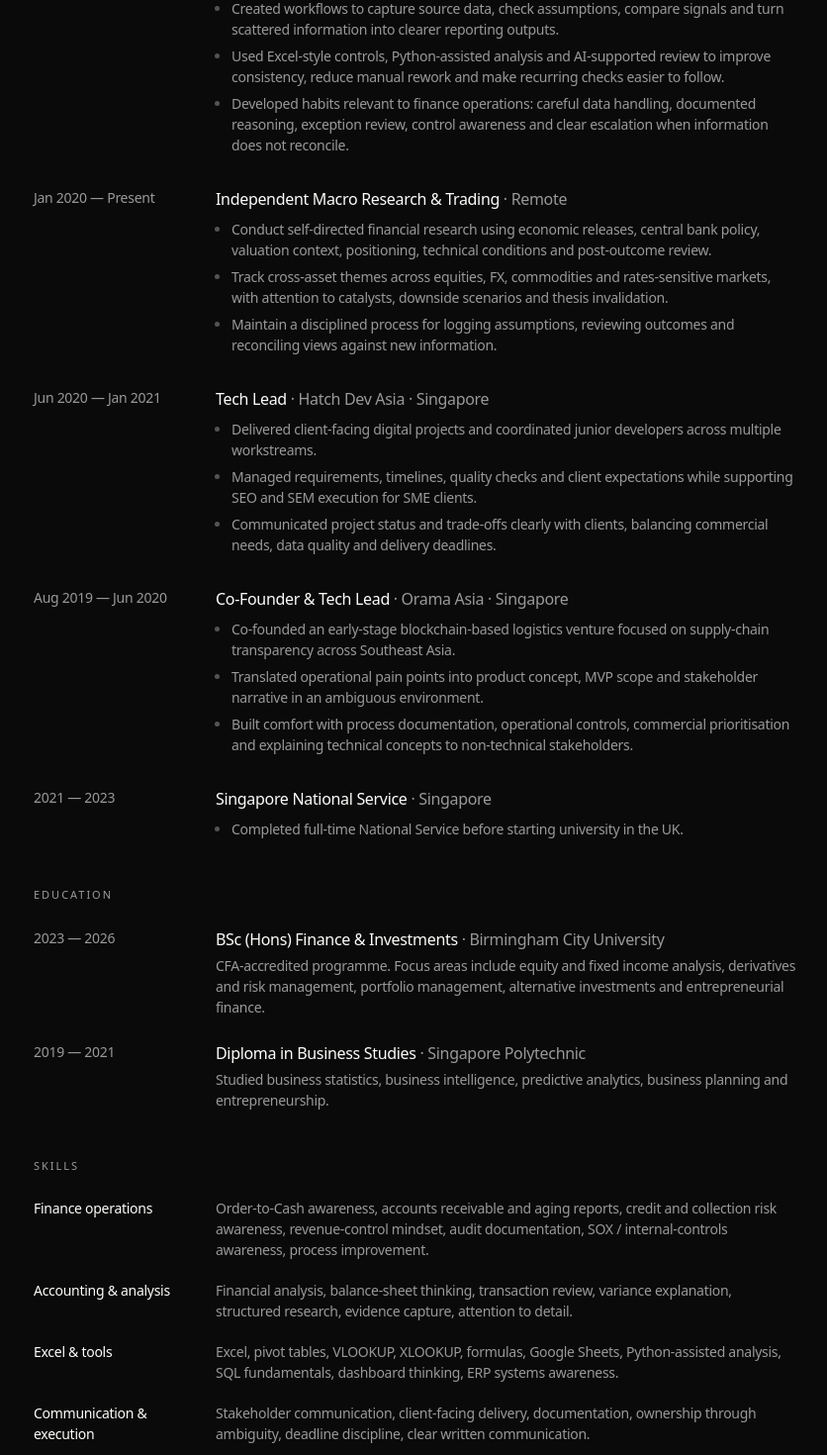
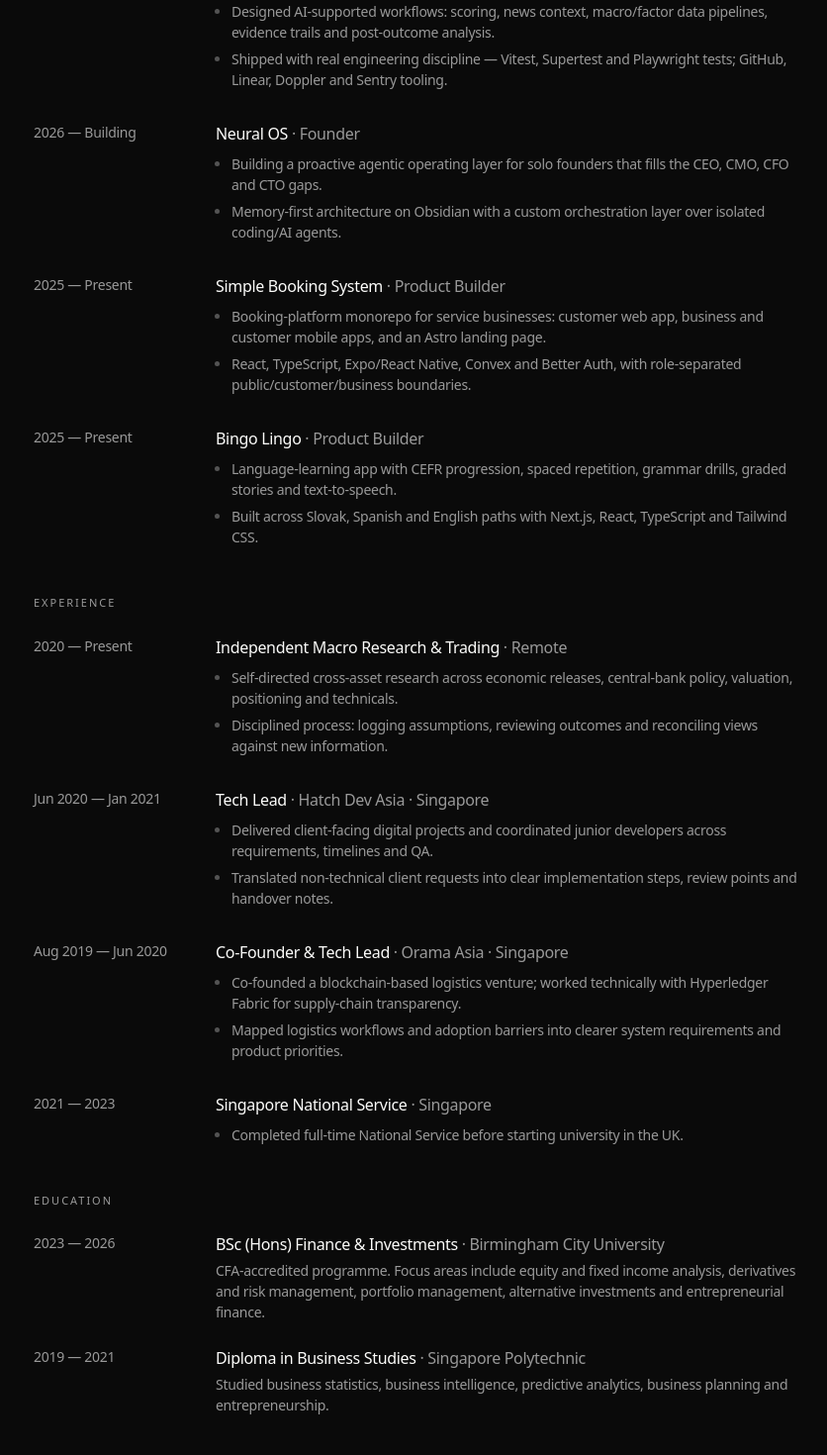
Before and after one commit to operatorzro/neith-lopes, a Next.js app: page /resume in a window 1280 px wide. Shown: the part 600-2070 px from the top of the page at 99% size, without its empty margins (220-1056 px from the left). Built offline with nearby package versions, Linux system fonts and the light colour scheme; a web font is replaced by a local one.

Commit message:
Equalize work card height + trim copy; rebuild resume as general profile (selected work + experience + skills) from current CVs

```diff
--- a/app/resume/page.tsx
+++ b/app/resume/page.tsx
@@ -6,7 +6,7 @@
 export const metadata: Metadata = {
   title: "Resume — Neith Lopes",
   description:
-    "Curriculum vitae of Neith Lopes — Finance & Investments, macro research and finance operations.",
+    "Neith Lopes — building at the intersection of markets, AI engineering and products. Selected work, experience, skills and education.",
 };
 
 export default function ResumePage() {
@@ -32,6 +32,32 @@
             </a>
           </div>
         </header>
+
+        {/* Selected Work */}
+        <section className="flex flex-col gap-6">
+          <h2 className="text-[11px] tracking-[0.18em] uppercase text-body">
+            Selected work
+          </h2>
+          <div className="flex flex-col gap-8">
+            {resume.projects.map((e) => (
+              <div key={e.role + e.org} className="grid grid-cols-[160px_1fr] gap-6">
+                <span className="text-body-s text-body">{e.period}</span>
+                <div className="flex flex-col gap-2">
+                  <h3 className="text-body-m text-heading">
+                    {e.org} <span className="text-body">· {e.role}</span>
+                  </h3>
+                  <ul className="flex flex-col gap-1.5 list-disc pl-4">
+                    {e.bullets.map((b, i) => (
+                      <li key={i} className="text-body-s text-body marker:text-white/30">
+                        {b}
+                      </li>
+                    ))}
+                  </ul>
+                </div>
+              </div>
+            ))}
+          </div>
+        </section>
 
         {/* Experience */}
         <section className="flex flex-col gap-6">
--- a/components/FeaturedWork.tsx
+++ b/components/FeaturedWork.tsx
@@ -30,7 +30,7 @@
   return (
     <Wrapper
       {...wrapperProps}
-      className="group surface relative bg-ui rounded-lg overflow-hidden p-6 flex gap-6 min-h-[168px] transition-all duration-300 ease-out hover:-translate-y-1 hover:shadow-[inset_0_1px_0_0_rgba(255,255,255,0.08),0_2px_6px_rgba(0,0,0,0.5),0_30px_56px_-22px_rgba(0,0,0,0.85)]"
+      className="group surface relative bg-ui rounded-lg overflow-hidden p-6 flex gap-6 h-[164px] transition-all duration-300 ease-out hover:-translate-y-1 hover:shadow-[inset_0_1px_0_0_rgba(255,255,255,0.08),0_2px_6px_rgba(0,0,0,0.5),0_30px_56px_-22px_rgba(0,0,0,0.85)]"
     >
       {/* Left: logo lockup (top) + info (bottom) */}
       <div className="relative z-10 flex flex-1 min-w-0 flex-col justify-between gap-6">
--- a/lib/data.ts
+++ b/lib/data.ts
@@ -35,7 +35,7 @@
     role: "Macro Research & Decision-Support",
     period: "2026 — Present",
     summary:
-      "A research and decision-support platform for serious traders and market operators. Neural Edge organises financial inputs, market evidence, review trails and decision logic across FX, equity indices, commodities and monetary metals.",
+      "A research and decision-support platform for traders and market operators, spanning FX, equities, commodities and metals.",
     logo: "/work/neural-edge-logo.svg",
     logoFit: "contain" as const,
     ticker: ["FX", "equities", "commodities", "rates", "gold", "macro", "signals", "review"],
@@ -46,7 +46,7 @@
     role: "Operating System for Solo Founders",
     period: "2026 — Building",
     summary:
-      "The team a solo founder doesn't have. Neural OS fills the CEO, CMO, CFO and CTO gaps — acting proactively instead of waiting to be prompted. It learns the business in depth and runs the work between check-ins, built memory-first on Obsidian and a stack purpose-made for founders, not a chat wrapper.",
+      "The operating layer a solo founder lacks — proactive AI that runs the work between check-ins, built memory-first on Obsidian.",
     logo: "/work/neural-os-logo.svg",
     logoFit: "contain" as const,
     ticker: ["CEO", "CMO", "CFO", "CTO", "Ops", "Growth", "Strategy", "Copy"],
@@ -57,7 +57,7 @@
     role: "Self-directed",
     period: "2020 — Present",
     summary:
-      "Self-directed research across economic releases, central bank policy, valuation context, positioning, technical conditions and post-outcome review. Focused on cross-asset themes, thesis invalidation and decision quality under uncertainty.",
+      "Self-directed cross-asset research across releases, policy, positioning and disciplined post-outcome review.",
     image: "/work/macro-journal.png",
     featured: true,
   },
@@ -196,27 +196,54 @@
 
 export const resume = {
   summary:
-    "Final-year BSc Finance & Investments student graduating in July 2026, eager to start my career in international finance operations and financial analysis. I turn financial and operational information into clear checks, useful reporting and better-controlled decisions, bringing finance training, Excel, research, documentation and process-improvement habits.",
-  experience: [
+    "Final-year BSc Finance & Investments student (graduating July 2026) who builds at the intersection of markets, AI engineering and products. I turn messy processes into structured systems — shipping full-stack and agentic software, running disciplined cross-asset research, and operating end-to-end as a solo founder. Strongest where business workflows, AI agents and practical software meet.",
+  projects: [
     {
-      role: "Macro Research & Decision-Support Platform",
+      role: "Founder & Product Builder",
       org: "Neural Edge",
       period: "2026 — Present",
       bullets: [
-        "Built a structured research and decision-support platform for organising financial inputs, market evidence, review trails and decision logic across FX, equity indices, commodities and monetary metals.",
-        "Created workflows to capture source data, check assumptions, compare signals and turn scattered information into clearer reporting outputs.",
-        "Used Excel-style controls, Python-assisted analysis and AI-supported review to improve consistency, reduce manual rework and make recurring checks easier to follow.",
-        "Developed habits relevant to finance operations: careful data handling, documented reasoning, exception review, control awareness and clear escalation when information does not reconcile.",
+        "Built a full-stack multi-asset research & decision-support platform with React, TypeScript, Node, Express, PostgreSQL and Drizzle ORM.",
+        "Designed AI-supported workflows: scoring, news context, macro/factor data pipelines, evidence trails and post-outcome analysis.",
+        "Shipped with real engineering discipline — Vitest, Supertest and Playwright tests; GitHub, Linear, Doppler and Sentry tooling.",
       ],
     },
     {
+      role: "Founder",
+      org: "Neural OS",
+      period: "2026 — Building",
+      bullets: [
+        "Building a proactive agentic operating layer for solo founders that fills the CEO, CMO, CFO and CTO gaps.",
+        "Memory-first architecture on Obsidian with a custom orchestration layer over isolated coding/AI agents.",
+      ],
+    },
+    {
+      role: "Product Builder",
+      org: "Simple Booking System",
+      period: "2025 — Present",
+      bullets: [
+        "Booking-platform monorepo for service businesses: customer web app, business and customer mobile apps, and an Astro landing page.",
+        "React, TypeScript, Expo/React Native, Convex and Better Auth, with role-separated public/customer/business boundaries.",
+      ],
+    },
+    {
+      role: "Product Builder",
+      org: "Bingo Lingo",
+      period: "2025 — Present",
+      bullets: [
+        "Language-learning app with CEFR progression, spaced repetition, grammar drills, graded stories and text-to-speech.",
+        "Built across Slovak, Spanish and English paths with Next.js, React, TypeScript and Tailwind CSS.",
+      ],
+    },
+  ],
+  experience: [
+    {
       role: "Independent Macro Research & Trading",
       org: "Remote",
-      period: "Jan 2020 — Present",
+      period: "2020 — Present",
       bullets: [
-        "Conduct self-directed financial research using economic releases, central bank policy, valuation context, positioning, technical conditions and post-outcome review.",
-        "Track cross-asset themes across equities, FX, commodities and rates-sensitive markets, with attention to catalysts, downside scenarios and thesis invalidation.",
-        "Maintain a disciplined process for logging assumptions, reviewing outcomes and reconciling views against new information.",
+        "Self-directed cross-asset research across economic releases, central-bank policy, valuation, positioning and technicals.",
+        "Disciplined process: logging assumptions, reviewing outcomes and reconciling views against new information.",
       ],
     },
     {
@@ -224,9 +251,8 @@
       org: "Hatch Dev Asia · Singapore",
       period: "Jun 2020 — Jan 2021",
       bullets: [
-        "Delivered client-facing digital projects and coordinated junior developers across multiple workstreams.",
-        "Managed requirements, timelines, quality checks and client expectations while supporting SEO and SEM execution for SME clients.",
-        "Communicated project status and trade-offs clearly with clients, balancing commercial needs, data quality and delivery deadlines.",
+        "Delivered client-facing digital projects and coordinated junior developers across requirements, timelines and QA.",
+        "Translated non-technical client requests into clear implementation steps, review points and handover notes.",
       ],
     },
     {
@@ -234,9 +260,8 @@
       org: "Orama Asia · Singapore",
       period: "Aug 2019 — Jun 2020",
       bullets: [
-        "Co-founded an early-stage blockchain-based logistics venture focused on supply-chain transparency across Southeast Asia.",
-        "Translated operational pain points into product concept, MVP scope and stakeholder narrative in an ambiguous environment.",
-        "Built comfort with process documentation, operational controls, commercial prioritisation and explaining technical concepts to non-technical stakeholders.",
+        "Co-founded a blockchain-based logistics venture; worked technically with Hyperledger Fabric for supply-chain transparency.",
+        "Mapped logistics workflows and adoption barriers into clearer system requirements and product priorities.",
       ],
     },
     {
@@ -248,20 +273,20 @@
   ],
   skillGroups: [
     {
-      title: "Finance operations",
-      body: "Order-to-Cash awareness, accounts receivable and aging reports, credit and collection risk awareness, revenue-control mindset, audit documentation, SOX / internal-controls awareness, process improvement.",
+      title: "Markets & Finance",
+      body: "Cross-asset macro research, financial analysis, valuation and positioning, risk and thesis invalidation, decision quality under uncertainty.",
     },
     {
-      title: "Accounting & analysis",
-      body: "Financial analysis, balance-sheet thinking, transaction review, variance explanation, structured research, evidence capture, attention to detail.",
+      title: "AI & Agents",
+      body: "Agentic workflows (Hermes, Obsidian-backed memory, Discord), Claude, Codex and Factory AI, agent supervision, output verification, orchestration and human-in-the-loop review.",
     },
     {
-      title: "Excel & tools",
-      body: "Excel, pivot tables, VLOOKUP, XLOOKUP, formulas, Google Sheets, Python-assisted analysis, SQL fundamentals, dashboard thinking, ERP systems awareness.",
+      title: "Build",
+      body: "React, TypeScript, Next.js, Vite, Tailwind, TanStack, Node.js, Express, PostgreSQL, Drizzle, Convex, Better Auth, Expo/React Native, Astro.",
     },
     {
-      title: "Communication & execution",
-      body: "Stakeholder communication, client-facing delivery, documentation, ownership through ambiguity, deadline discipline, clear written communication.",
+      title: "Testing & delivery",
+      body: "Vitest, Supertest, Playwright, Maestro, GitHub, Linear, Sentry, Doppler, Biome — plus process mapping, documentation and operating through ambiguity.",
     },
   ],
 };
```
